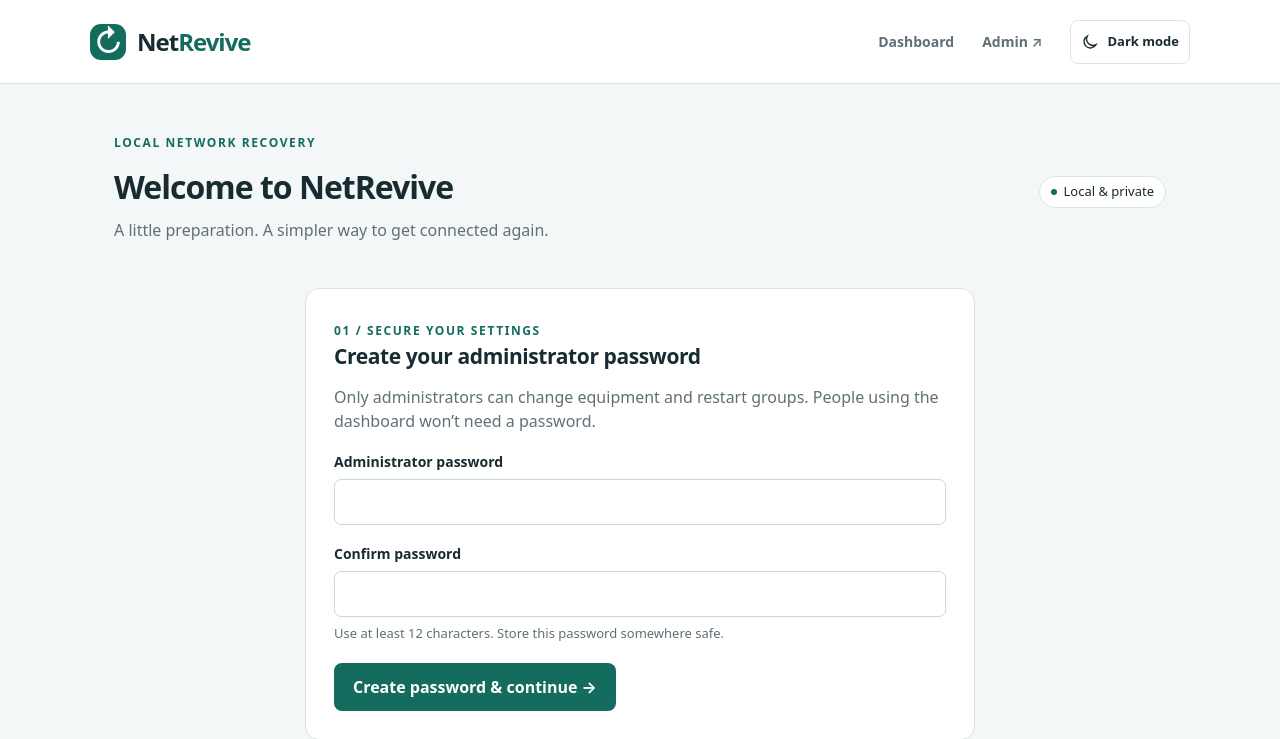
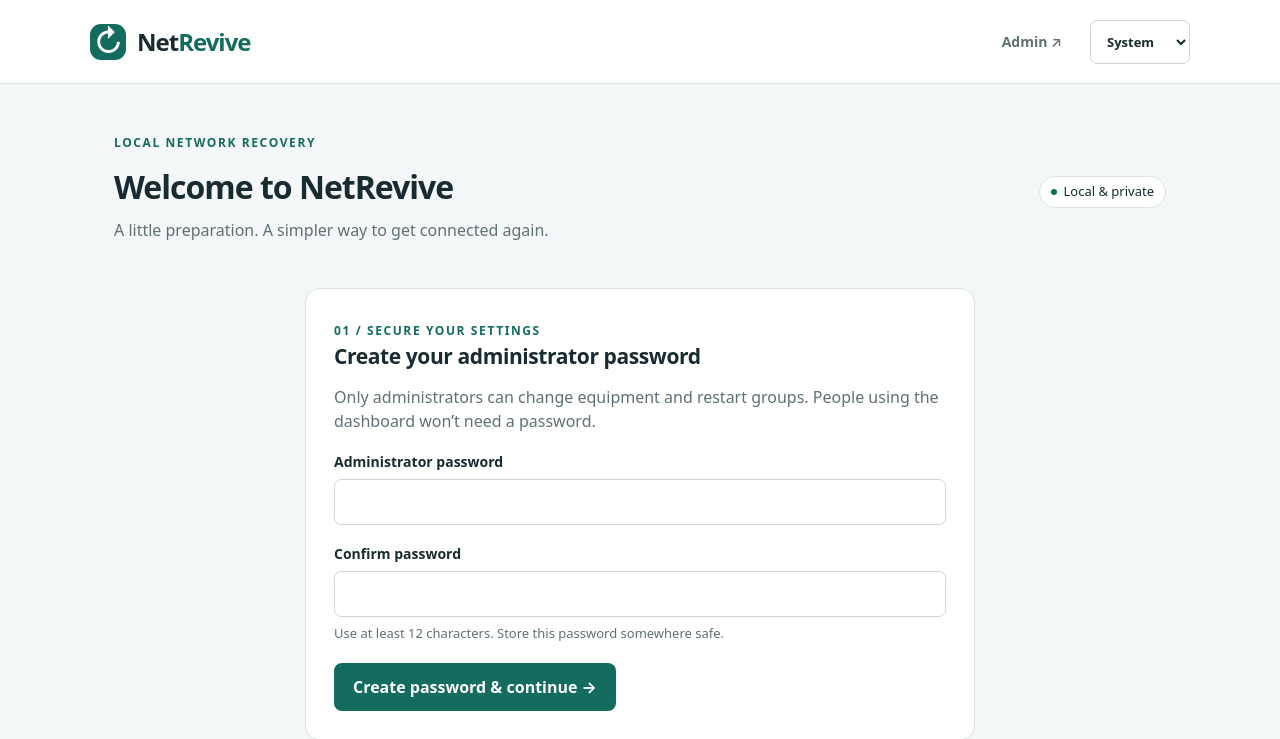
Before and after one commit to pat15312/net-revive, a FastAPI app: page / in a window 1280 px wide. Shown: the top 739 px of the page. Run offline with FastAPI, Linux system fonts and the light colour scheme; data comes from the database, SQL or seed files in the repository; some libraries are stand-ins or nearby versions.

Commit message:
Add explicit system theme selection and simplify dashboard navigation

```diff
--- a/app/static/app.css
+++ b/app/static/app.css
@@ -834,35 +834,24 @@ th {
   line-height: 1.5;
   margin: 0 0 16px;
 }
-.theme-toggle {
+.topbar .theme-select {
+  width: auto;
+  min-width: 100px;
+  min-height: 44px;
+  font-size: 13px;
+  font-weight: 600;
+  background: var(--paper);
+}
+.dashboard-user button {
   display: inline-flex;
   align-items: center;
-  justify-content: center;
   gap: 8px;
-  min-width: 44px;
-  min-height: 44px;
-  padding: 8px 10px;
-  border: 1px solid var(--line);
-  border-radius: 8px;
-  background: var(--paper);
-  color: var(--ink);
-  font-size: 13px;
-  font-weight: 600;
+  max-width: 100%;
 }
-.theme-toggle:hover {
-  background: var(--green-soft);
-}
-.theme-sun,
-:root[data-theme="dark"] .theme-moon {
-  display: none;
-}
-:root[data-theme="dark"] .theme-sun {
-  display: block;
+#current-operator {
+  overflow-wrap: anywhere;
 }
 @media (max-width: 700px) {
-  .theme-toggle > span {
-    display: none;
-  }
   .topbar nav {
     gap: 12px;
   }
--- a/app/static/app.js
+++ b/app/static/app.js
@@ -572,7 +572,7 @@ async function refreshDashboard(initial = false) {
     if (initial || !$("#network-health")) {
       root.innerHTML =
         `<h1 class="dashboard-title">${esc(data.title === "NetRevive" ? "Network overview" : data.title)}</h1>` +
-        `<section class="panel"><div id="network-health" aria-live="polite"></div><div class="status-grid" id="status-grid"></div></section><div class="section-head restart-heading"><h2>Restart equipment</h2><div class="dashboard-user"><span id="current-operator"></span><button type="button" class="secondary small" id="change-operator">Change user</button></div></div><dialog id="operator-dialog" aria-labelledby="operator-title"><h2 id="operator-title">Who’s using NetRevive?</h2><p>Choose your name so restart activity is recorded correctly. We’ll remember it on this browser.</p><form id="operator-form"><label for="operator">Your name</label><select id="operator" name="operator" required><option value="">Select your name</option></select><p id="operator-empty" class="notice" hidden>No users are configured. Ask an administrator to add one in <a href="/admin#users">Admin → Users</a>.</p><div class="actions"><button type="submit" class="primary" id="confirm-operator">Open dashboard</button><button type="button" class="secondary" id="cancel-operator">Cancel</button></div></form></dialog><div id="restart-groups" class="group-grid"></div><div class="section-head"><h2>Recent activity</h2><span class="muted" id="last-checked"></span></div><section class="panel" id="activity" aria-live="polite"></section>`;
+        `<section class="panel"><div id="network-health" aria-live="polite"></div><div class="status-grid" id="status-grid"></div></section><div class="section-head restart-heading"><h2>Restart equipment</h2><div class="dashboard-user"><button type="button" class="secondary small" id="change-operator" title="Change user" aria-haspopup="dialog" aria-controls="operator-dialog"><span id="current-operator">Choose user</span><span aria-hidden="true">⌄</span></button></div></div><dialog id="operator-dialog" aria-labelledby="operator-title"><h2 id="operator-title">Who’s using NetRevive?</h2><p>Choose your name so restart activity is recorded correctly. We’ll remember it on this browser.</p><form id="operator-form"><label for="operator">Your name</label><select id="operator" name="operator" required><option value="">Select your name</option></select><p id="operator-empty" class="notice" hidden>No users are configured. Ask an administrator to add one in <a href="/admin#users">Admin → Users</a>.</p><div class="actions"><button type="submit" class="primary" id="confirm-operator">Open dashboard</button><button type="button" class="secondary" id="cancel-operator">Cancel</button></div></form></dialog><div id="restart-groups" class="group-grid"></div><div class="section-head"><h2>Recent activity</h2><span class="muted" id="last-checked"></span></div><section class="panel" id="activity" aria-live="polite"></section>`;
       refreshDashboard.users = null;
       refreshDashboard.groups = null;
       $("#change-operator").onclick = showOperatorPicker;
@@ -589,7 +589,7 @@ async function refreshDashboard(initial = false) {
         }
         currentOperator = selected.operator;
         try { localStorage.setItem("netrevive.operator", currentOperator); } catch {}
-        $("#current-operator").textContent = currentOperator;
+        updateOperatorLabel();
         $("#operator-dialog").close();
         updateButtons();
       });
@@ -598,7 +598,7 @@ async function refreshDashboard(initial = false) {
     if (!data.operators.some(user => user.name === currentOperator)) {
       currentOperator = "";
     }
-    $("#current-operator").textContent = currentOperator;
+    updateOperatorLabel();
     if (JSON.stringify(data.operators) !== refreshDashboard.users) {
       const pending = $("#operator").value || currentOperator;
       $("#operator").innerHTML =
@@ -697,6 +697,10 @@ async function refreshDashboard(initial = false) {
   } finally {
     refreshing = false;
   }
+}
+function updateOperatorLabel() {
+  $("#current-operator").textContent = currentOperator || "Choose user";
+  $("#change-operator").setAttribute("aria-label", currentOperator ? `${currentOperator}, change user` : "Choose user");
 }
 function showOperatorPicker() {
   $("#operator").value = currentOperator;
--- a/app/static/theme.js
+++ b/app/static/theme.js
@@ -7,11 +7,8 @@
   const apply = () => {
     const dark = preference === "dark" || (preference !== "light" && system.matches);
     document.documentElement.dataset.theme = dark ? "dark" : "light";
-    const button = document.getElementById("theme-toggle");
-    if (button) {
-      button.setAttribute("aria-pressed", String(dark));
-      button.title = dark ? "Switch to light mode" : "Switch to dark mode";
-    }
+    const select = document.getElementById("theme-select");
+    if (select) select.value = ["light", "dark"].includes(preference) ? preference : "system";
   };
   apply();
   system.addEventListener("change", apply);
@@ -23,9 +20,12 @@
   });
   document.addEventListener("DOMContentLoaded", () => {
     apply();
-    document.getElementById("theme-toggle").addEventListener("click", () => {
-      preference = document.documentElement.dataset.theme === "dark" ? "light" : "dark";
-      try { localStorage.setItem(key, preference); } catch {}
+    document.getElementById("theme-select").addEventListener("change", event => {
+      preference = event.target.value;
+      try {
+        if (preference === "system") localStorage.removeItem(key);
+        else localStorage.setItem(key, preference);
+      } catch {}
       apply();
     });
   });
--- a/app/templates/index.html
+++ b/app/templates/index.html
@@ -20,13 +20,12 @@
         ><span class="brand-icon">↻</span>Net<span>Revive</span></a
       >
       <nav aria-label="Main">
-        <a href="/">Dashboard</a
-        ><a href="/admin">Admin <span aria-hidden="true">↗</span></a>
-        <button type="button" id="theme-toggle" class="theme-toggle" aria-label="Dark mode" aria-pressed="false" title="Switch to dark mode">
-          <svg class="theme-moon" width="18" height="18" viewBox="0 0 24 24" fill="none" stroke="currentColor" stroke-width="1.8" aria-hidden="true"><path d="M20 15.5A8.5 8.5 0 0 1 8.5 4 8.5 8.5 0 1 0 20 15.5Z"/></svg>
-          <svg class="theme-sun" width="18" height="18" viewBox="0 0 24 24" fill="none" stroke="currentColor" stroke-width="1.8" aria-hidden="true"><circle cx="12" cy="12" r="4"/><path d="M12 2v2m0 16v2M2 12h2m16 0h2M5 5l1.5 1.5m11 11L19 19M5 19l1.5-1.5m11-11L19 5"/></svg>
-          <span>Dark mode</span>
-        </button>
+        <a href="/admin">Admin <span aria-hidden="true">↗</span></a>
+        <select id="theme-select" class="theme-select" aria-label="Colour theme" title="Colour theme">
+          <option value="system">System</option>
+          <option value="light">Light</option>
+          <option value="dark">Dark</option>
+        </select>
       </nav>
     </header>
     <main id="app">
```
Also changed, not shown: tests/browser/check.cjs (+20 -6 lines), README.md.
